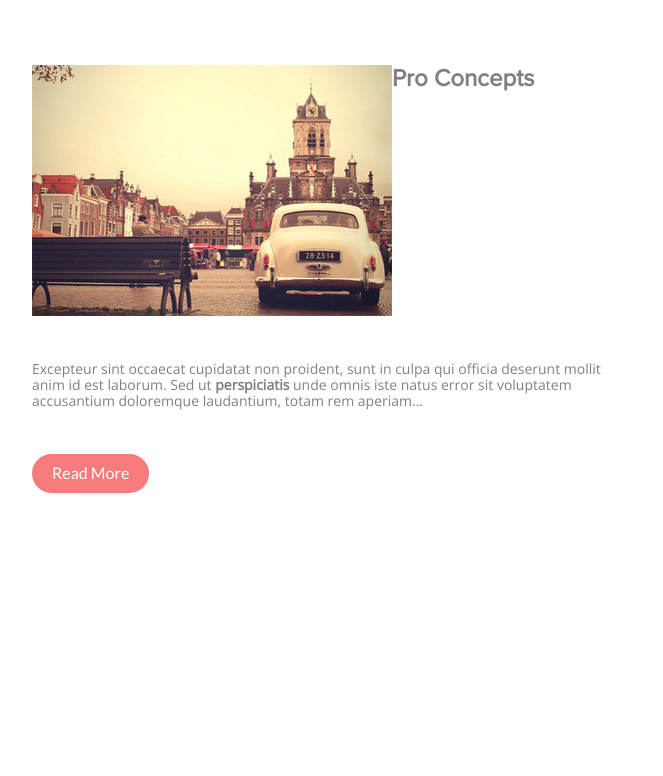
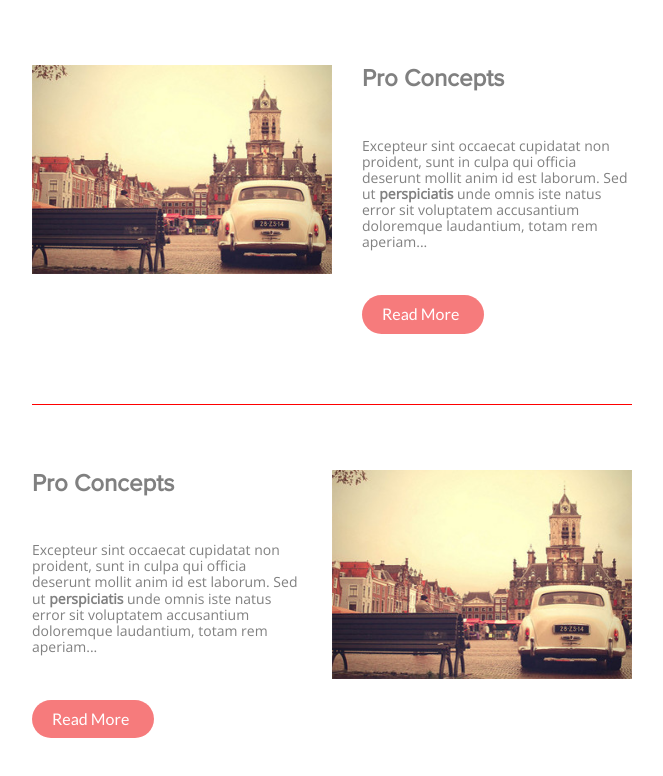
Before and after one commit to Dasmish/Passion, a plain HTML site: page index.html in a window 1280 px wide. Shown: the whole page, without its empty margins (308-971 px from the left). Drawn offline with nearby package versions, Linux system fonts and the light colour scheme.

Commit message:
Таке

```diff
--- a/index.html
+++ b/index.html
@@ -10,18 +10,26 @@
 <body>
 
 	<div class="container">
-		<div class="block">
+
+		<div class="block block-bb">
 			<img src="img/city.jpg" class="block__img">
-			<h2 class="block__title">Pro Concepts</h2>
-			<div class="block__text">Excepteur sint occaecat cupidatat non proident, sunt in culpa qui officia deserunt mollit anim id est laborum. Sed ut <b>perspiciatis</b> unde omnis iste natus error sit voluptatem accusantium doloremque laudantium, totam rem aperiam...</div>
-			<a href="#" class="block__button">Read More</a>
+			<div class="block-flex">
+				<h2 class="block__title">Pro Concepts</h2>
+				<div class="block__text">Excepteur sint occaecat cupidatat non proident, sunt in culpa qui officia deserunt mollit anim id est laborum. Sed ut <b>perspiciatis</b> unde omnis iste natus error sit voluptatem accusantium doloremque laudantium, totam rem aperiam...</div>
+				<a href="#" class="block__button">Read More</a>
+			</div>
+
 		</div>
 
-		<!-- <div class="block">
-			<h2 class="block__title">Designed for our Users</h2>
-			<div class="block__text">Excepteur sint occaecat cupidatat non proident, sunt in culpa qui officia deserunt mollit anim id est laborum. Sed ut perspiciatis unde omnis iste natus error sit voluptatem accusantium doloremque laudantium, totam rem aperiam, inventore...</div>
-			<a href="#" class="block__button">Read More</a>
-		</div> -->
+		<div class="block block--left">
+			<img src="img/city.jpg" class="block__img block__img--right">
+			<div class="block-flex block-flex--left">
+				<h2 class="block__title">Pro Concepts</h2>
+				<div class="block__text">Excepteur sint occaecat cupidatat non proident, sunt in culpa qui officia deserunt mollit anim id est laborum. Sed ut <b>perspiciatis</b> unde omnis iste natus error sit voluptatem accusantium doloremque laudantium, totam rem aperiam...</div>
+				<a href="#" class="block__button">Read More</a>
+			</div>
+
+		</div>
 
 	</div>
 
--- a/scss/style.scss
+++ b/scss/style.scss
@@ -34,14 +34,33 @@ body{
 
 .block{
 	display: flex;
-	flex-flow: row wrap;
+	flex-direction: row;
 	margin: 65px 150px;
+	&-bb{
+		border-bottom: 1px solid red;
+		padding-bottom: 70px;
+	}
+	&-flex{
+		display: flex;
+		flex-direction: column;
+		justify-content: flex-end;
+		margin-left: 30px;
+		&--left{
+			order: 1;
+			margin-left: 0;
+			margin-right: 30px;
+		}
+	}
 	&__title{
 		margin: 0;
 		padding: 0;
 		font-family: Proxima Nova;
 		font-weight: bold;
 		font-size: 2.4rem;
+		width: 270px;
+		overflow: hidden;
+		text-overflow: ellipsis;
+		white-space: nowrap;
 	}
 	&__text{
 		font-family: Open Sans;
@@ -54,8 +73,18 @@ body{
 		background-color: #f67b7c;
 		border-radius: 50px;
 		padding: 10px 20px;
+		width: 45%;
+		&:hover, &:active, &:focus{
+			background-color: transparent;
+			color: #000;
+			border: 1px solid #f67b7c;
+		}
 	}
 	&__img{
-
+		width: 50%;
+		height: 50%;
+		&--right{
+			order: 2;
+		}
 	}
 }
```
Also changed, not shown: css/style.css.
